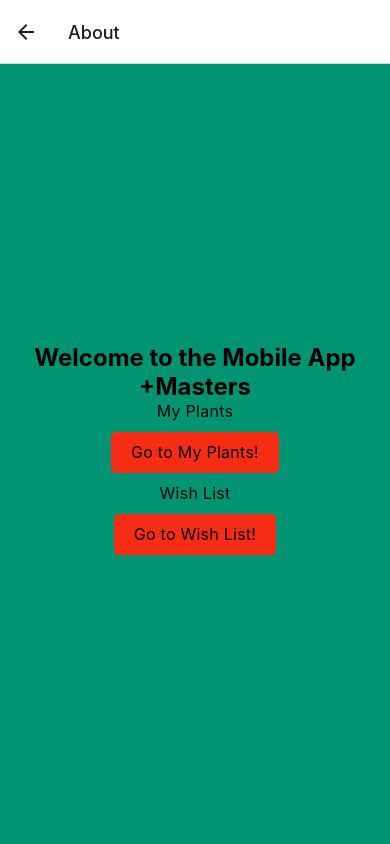
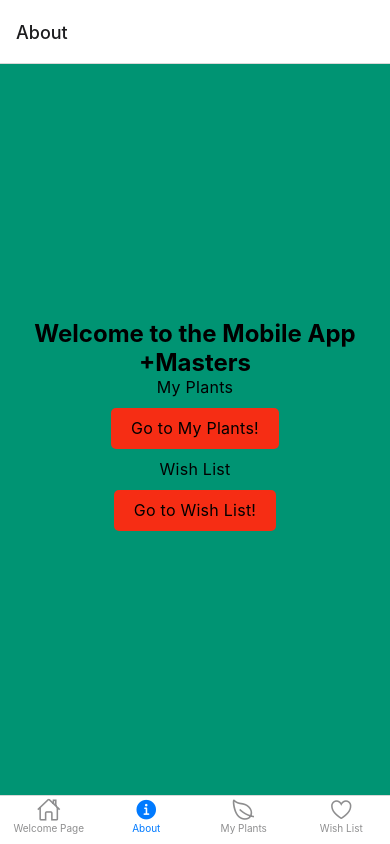
Before and after one commit to asya-seag/HomeworkApp, a React Native app: screen /About in a window 390 px wide. Built offline with nearby package versions, Linux system fonts and the light colour scheme.

Commit message:
added bottom navigation bar

```diff
--- a/App.js
+++ b/App.js
@@ -1,4 +1,14 @@
-import { Button, StyleSheet, Text, View, TouchableOpacity } from 'react-native';
+import * as React from 'react';
+import MainContainer from './src/navigation/MainContainer';
+
+function App() {
+  return(
+    <MainContainer/>
+  );
+}
+
+export default App;
+/*import { Button, StyleSheet, Text, View, TouchableOpacity } from 'react-native';
 import { createStackNavigator } from '@react-navigation/stack';
 import { NavigationContainer } from '@react-navigation/native'
 import HomePage from './src/screens/WelcomePage';
@@ -54,4 +64,4 @@ const styles = StyleSheet.create({
     letterSpacing: 0.25,
     color: 'black',
   },
-});
+});*/
--- /dev/null
+++ b/src/navigation/MainContainer.js
@@ -0,0 +1,58 @@
+import * as React from 'react';
+
+import { NavigationContainer } from '@react-navigation/native';
+import {createBottomTabNavigator} from '@react-navigation/bottom-tabs';
+import Ionicons from 'react-native-vector-icons/Ionicons'
+
+import HomePage from '../screens/WelcomePage';
+import About from '../screens/About';
+import MyPlants from '../screens/MyPlants';
+import WishList from '../screens/WishList';
+
+const HomePageName ='Welcome Page';
+const AboutName ='About';
+const MyPlantsName ='My Plants';
+const WishListName ='Wish List';
+
+const Tab = createBottomTabNavigator();
+
+
+export default function MainContainer(){
+    return(
+        <NavigationContainer>
+            <Tab.Navigator
+                initialRouteName={HomePageName}
+                screenOptions={({ route }) => ({
+                    tabBarIcon: ({focused, color, size}) => {
+                        let iconName;
+                        let rn = route.name;
+
+                        if(rn === HomePageName){
+                            iconName = focused ? 'home' : 'home-outline';
+                        } else if (rn === AboutName){
+                            iconName=focused ? 'information-circle':'information-circle-outline';
+                        } else if (rn === MyPlantsName){
+                            iconName=focused ? 'leaf':'leaf-outline';
+                        } else if (rn === WishListName){
+                            iconName=focused ? 'heart':'heart-outline';
+                        }
+
+                        return <Ionicons name={iconName} size={size} color={color}/>
+                    },
+                })}
+                tabBarOptions={{
+                    activeTintColour: 'tomato',
+                    inactiveTintColour: 'grey',
+                    labelStyle: {paddingBottom: 10, fontSize: 10 },
+                    style: {padding: 10, height: 70}
+                }}
+            >
+                <Tab.Screen name={HomePageName} component={HomePage}/>
+                <Tab.Screen name={AboutName} component={About}/>
+                <Tab.Screen name={MyPlantsName} component={MyPlants}/>
+                <Tab.Screen name={WishListName} component={WishList}/>
+
+            </Tab.Navigator>
+        </NavigationContainer>
+    )
+}
--- a/src/screens/About.js
+++ b/src/screens/About.js
@@ -6,11 +6,11 @@ export default function Welcome({ navigation }) {
     <View style={styles.container}>
       <Text style={styles.header}>Welcome to the Mobile App +Masters</Text>
       <Text style={styles.textStyle}>My Plants</Text>
-      <TouchableOpacity style={styles.buttonStyle} onPress={() => navigation.navigate('MyPlants')}>
+      <TouchableOpacity style={styles.buttonStyle} onPress={() => navigation.navigate('My Plants')}>
         <Text style={styles.textStyle}>Go to My Plants!</Text>
       </TouchableOpacity>
       <Text style={styles.textStyle}>Wish List</Text>
-      <TouchableOpacity style={styles.buttonStyle} onPress={() => navigation.navigate('WishList')}>
+      <TouchableOpacity style={styles.buttonStyle} onPress={() => navigation.navigate('Wish List')}>
         <Text style={styles.textStyle}>Go to Wish List!</Text>
       </TouchableOpacity>
     </View>
```
